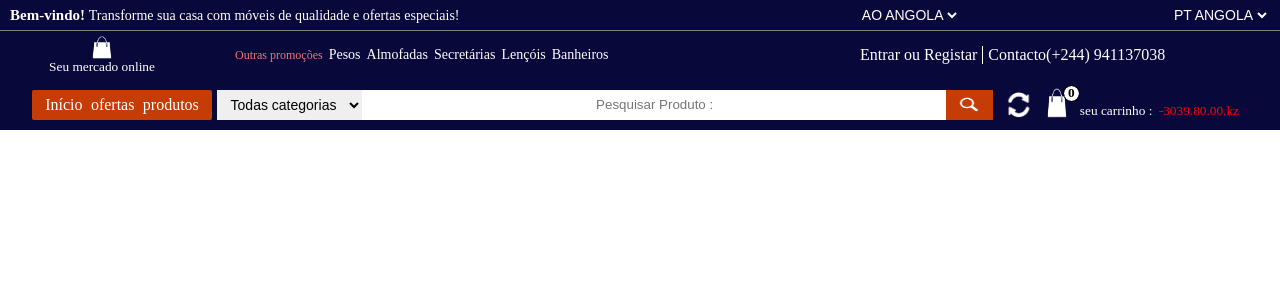
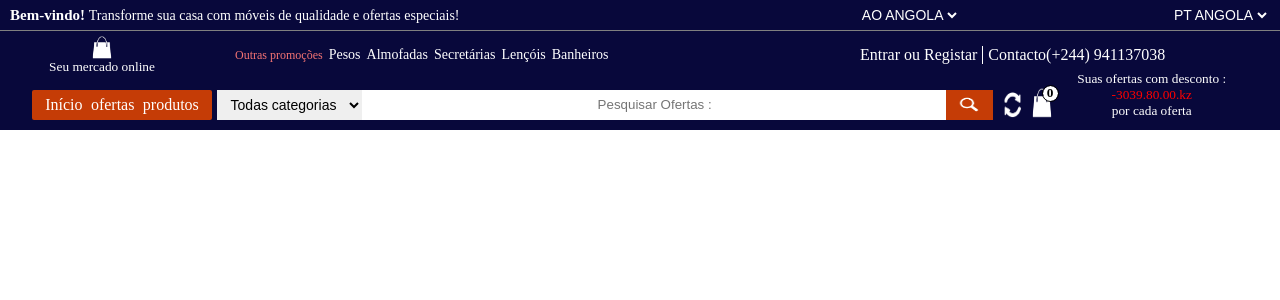
Before and after one commit to wallondo/e-commerce, a React (Vite) app: page /offecer in a window 1280 px wide. Shown: the top 300 px of the page. Built offline with nearby package versions, Linux system fonts and the light colour scheme.

Commit message:
start to finish in offer

```diff
--- a/components/body_body/body_body.css
+++ b/components/body_body/body_body.css
@@ -540,7 +540,10 @@ section .descont2 >div button{
 }
 .your_servecis >  div h4{
     margin: 5px 0px;
+    color: var(--orange);
+    font-weight: bold;
 }
 .your_servecis >  div p{
     text-align: center;
+    font-weight: 700;
 }
--- a/components/header/header.jsx
+++ b/components/header/header.jsx
@@ -12,7 +12,7 @@ export default function Header(){
 
     }
     function up(params) {
-        alert("Seu Produtos Já Estão Atualizados")
+        alert("Seu Produtos E Ofertas Já Estão Atualizadas")
     }
     return(
         <div className="header">
--- a/front/oferta/oferta.jsx
+++ b/front/oferta/oferta.jsx
@@ -17,7 +17,7 @@ export default function Oferta(){
 
     }
     function up(params) {
-        alert("Seu Produtos Já Estão Atualizados")
+        alert("Suas Ofertas Já Estão Atualizadas")
     }
 
     return(
@@ -30,7 +30,7 @@ export default function Oferta(){
                         <div>
                             <select name="" id="" >
                                 <option value="kz">AO ANGOLA</option>
-                                <option value="usd">USD DOLAR</option>
+                                <option value="usd" disabled>USD DOLAR</option>
                             </select>
                         </div>
                         <div>
@@ -101,7 +101,7 @@ export default function Oferta(){
                                             <option value="cozinha"><Translate pt="Cozinhas/diversos"  en="Kitchens/Others"/></option>
                                         </select>
                                         {/* {<Translate pt="Pesquisar Produto" en="Search Product"/>} */}
-                                        <input type="text" placeholder="Pesquisar Produto : " />
+                                        <input type="text" placeholder="Pesquisar Ofertas : " />
                                         <div className="search_icon">
                                             <img src="/img/lupa.png" alt="" />
                                         </div>
@@ -117,7 +117,7 @@ export default function Oferta(){
                                                     <small className="count">{Dads.carrinho.length}</small>
                                                 </span>
 
-                                                <small> <Translate pt="seu carrinho : " en="Your cart : "/> <span style={{color:"red"}}> -3039.80.00.kz</span></small>
+                                                <small> <Translate pt="Suas ofertas com desconto : " en="Your discounted offers. : "/> <span style={{color:"red"}}> -3039.80.00.kz</span> <br /> <Translate pt="por cada oferta" en={"Per offer."} /></small>
                                             </span>
                                     </div>
                                 </div>
```
